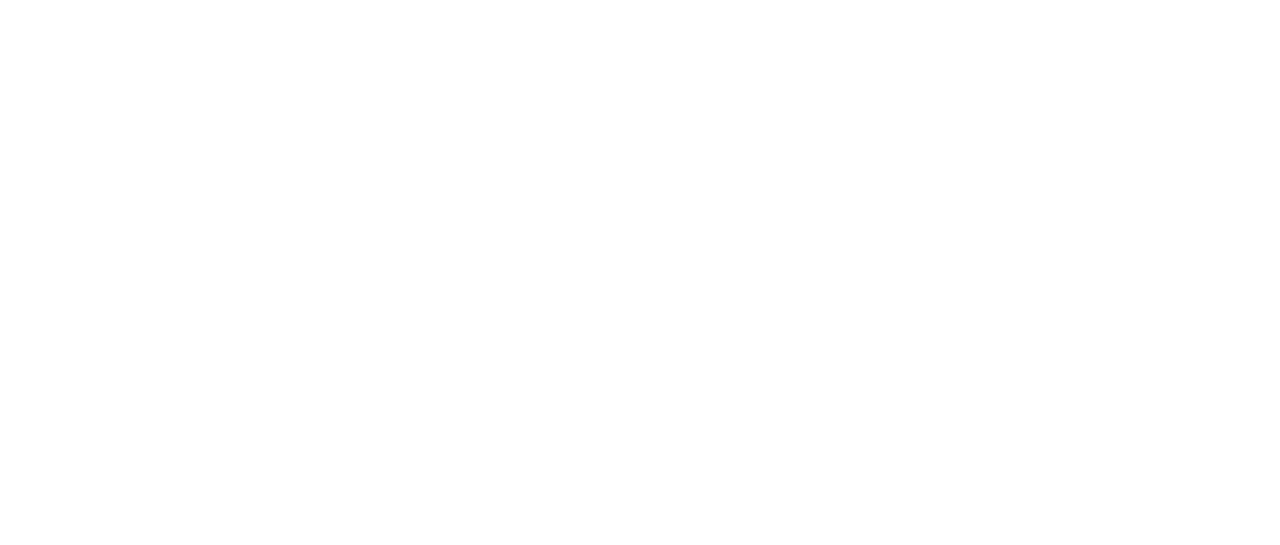
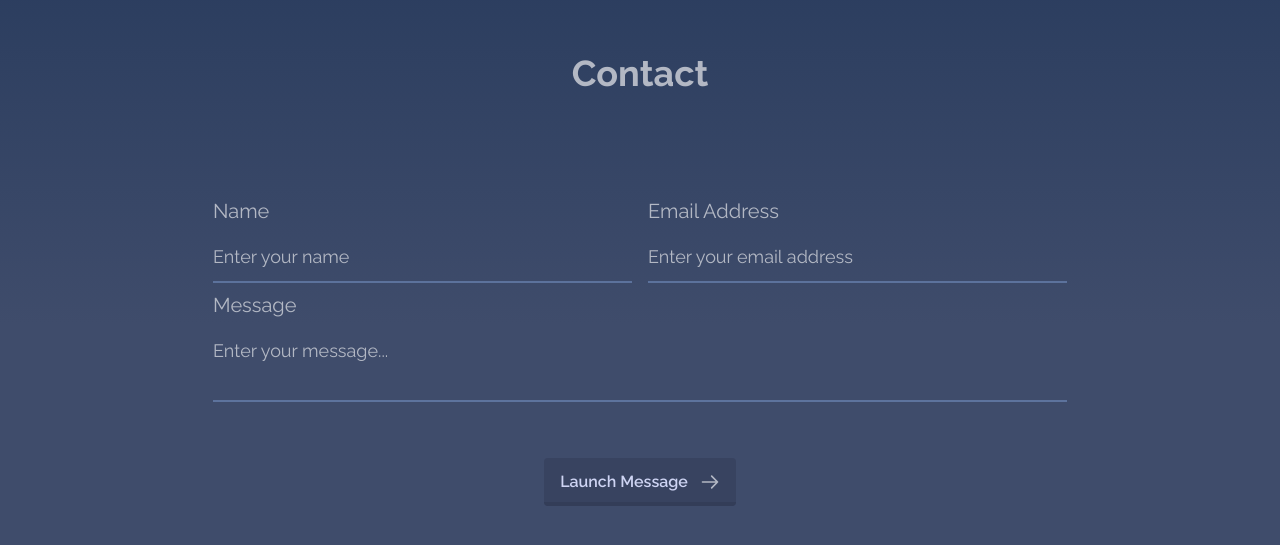
Before and after one commit to jKeanu/Portfolio, a React (Vite) app in the folder client/: page / in a window 1280 px wide. Shown: the part 2649-3194 px from the top of the page. Before the commit the page ends 2974 px from the top, so only its background shows below. Built offline with nearby package versions, Linux system fonts and the light colour scheme.

Commit message:
Added contact section

```diff
--- a/client/src/App.tsx
+++ b/client/src/App.tsx
@@ -1,6 +1,8 @@
 import { useEffect, useState } from "react";
 import HeroSection from "./component/Hero"
 import AboutMe from "./component/AboutMe";
+import Projects from "./component/Project";
+import Contact from "./component/Contact";
 
 function App() {
 
@@ -9,9 +11,8 @@
       <HeroSection />
       <main className="w-full " >
         <AboutMe />
-        <div className="aaa h-[150vh]">
-
-        </div>
+        <Projects />
+        <Contact />
       </main>
     </>
   )
--- a/client/src/component/AboutMe.tsx
+++ b/client/src/component/AboutMe.tsx
@@ -52,7 +52,7 @@
                         <div className='skill'>Mongoose</div>
                         <div className='skill'>Redis</div>
                         <div className='skill'>REST API</div>
-                        <div className='skill'>GIT</div>
+                        <div className='skill'>Git</div>
                         <div className='skill'>S3</div>
                     </div>
                 </div>
--- a/client/src/component/Contact.tsx
+++ b/client/src/component/Contact.tsx
@@ -1,6 +1,97 @@
-const Contact:React.FC<void>=()=>{
+import React, { ChangeEvent, useState } from "react"
+
+const Contact:React.FC=()=>{
+    const [formData, setFormData] = useState({name:"", email:"", message:""})
+
+    const handleChange = (e:React.ChangeEvent<HTMLInputElement>|React.ChangeEvent<HTMLTextAreaElement>)=>{
+        e.preventDefault()
+        const {name, value} = e.target
+        setFormData(prevFormData=>{
+            return {
+                ...prevFormData,
+                [name] : value
+            }
+        })
+    }
+
+    const handleSubmit = (e:React.FormEvent<HTMLFormElement>)=>{
+        e.preventDefault()
+    }
+
     return (
-        <>
-        </>
+        <section className="contact-section pt-32 min-h-[100vh]">
+            <h2 className="mb-12 font-bold font-raleway text-center text-3xl lg:text-4xl">Contact</h2>
+            <form className="contact-form flex flex-col items-center w-[300px] xsm:w-[350px] sm:w-[650px] sm:p-12 p-4 rounded-md mx-auto lg:w-[950px]" onSubmit={handleSubmit}>
+                <div className="w-[100%] flex gap-x-4 lg:flex-row flex-col">
+                    <div className="w-[100%]">
+                        <label htmlFor="name" className="block text-default font-raleway my-2 text-xl">Name</label>
+                        <input type="text" id="name" name="name" className="block font-raleway w-[100%] placeholder-default
+                        py-2.5 text-default focus:outline-none bg-transparent border-b-2 border-solid focus:border-[#b3c1f4d1]
+                        border-[#748fc294] border-t-0 border-l-0 border-r-0 text-lg" placeholder="Enter your name"
+                        onChange={handleChange} style={{borderBottomColor:formData.name?'#b3c1f4d1':''}}/>
+                    </div>
+                    <div className="w-[100%]">
+                        <label htmlFor="email" className="block text-default font-raleway my-2 text-xl">Email Address</label>
+                        <input type="email" id="email" name="email"className="block font-raleway w-[100%] placeholder-default
+                        py-2.5 text-default focus:outline-none bg-transparent border-b-2 border-solid focus:border-[#b3c1f4d1]  text-lg
+                        border-[#748fc294] border-t-0 border-l-0 border-r-0" onChange={handleChange} style={{borderBottomColor:formData.email?'#b3c1f4d1':''}} placeholder="Enter your email address"/>
+                    </div>
+                </div>
+                <div className="w-[100%]">
+                    <label htmlFor="message" className="block text-default font-raleway my-2 text-xl">Message</label>
+                    <textarea id="message" name="message" placeholder="Enter your message..." className="block font-raleway
+                    resize-none w-[100%] placeholder-default border py-2.5 h-[75px] text-default placeholder:font-raleway outline-none
+                    bg-transparent border-b-2 border-solid focus:border-[#b3c1f4d1] border-[#748fc294] border-t-0 border-l-0 border-r-0
+                    text-lg"
+                    onChange={handleChange} style={{borderBottomColor:formData.message?'#b3c1f4d1':''}}>
+                    </textarea>
+                </div>
+                <div className="w-full h-40 flex items-center justify-center cursor-pointer">
+    <div className="relative inline-flex items-center justify-start py-3 pl-4 pr-12 overflow-hidden font-semibold text-indigo-600 transition-all duration-150 ease-in-out rounded hover:pl-10 hover:pr-6
+    bg-[#24293c3b] group">
+        <span className="absolute bottom-0 left-0 w-full h-1 transition-all duration-150 ease-in-out bg-[#24293c3b] group-hover:h-full">
+        </span>
+        <span
+            className="absolute right-0 pr-4 duration-200 ease-out group-hover:translate-x-12">
+            <svg
+                xmlns="http://www.w3.org/2000/svg"
+                viewBox="0 0 24 24"
+                stroke="currentColor"
+                fill="none"
+                className="w-5 h-5 stroke-default">
+                <path
+                    d="M14 5l7 7m0 0l-7 7m7-7H3"
+                    strokeWidth="2"
+                    strokeLinejoin="round"
+                    strokeLinecap="round">
+                </path>
+            </svg>
+        </span>
+        <span
+            className="absolute left-0 pl-2.5 -translate-x-12 group-hover:translate-x-0 ease-out duration-200">
+           <svg
+            xmlns="http://www.w3.org/2000/svg"
+            viewBox="0 0 24 24"
+            stroke="currentColor"
+            fill="none"
+            className="w-5 h-5 stroke-default">
+                <path
+                    d="M14 5l7 7m0 0l-7 7m7-7H3"
+                    strokeWidth="2"
+                    strokeLinejoin="round"
+                    strokeLinecap="round">
+                </path>
+            </svg>
+        </span>
+        <span
+            className="relative w-full text-left transition-colors font-raleway duration-200 ease-in-out text-[#ced4f3]">
+            Launch Message
+        </span>
+        </div>
+    </div>
+            </form>
+        </section>
     )
 }
+
+export default Contact
--- a/client/src/component/Project.tsx
+++ b/client/src/component/Project.tsx
@@ -1,6 +1,9 @@
-const Projects:React.FC<void>=()=>{
+const Projects:React.FC=()=>{
     return (
-        <>
-        </>
+        <section className="projects-section min-h-[100vh]">
+
+        </section>
     )
 }
+
+export default Projects
--- a/client/src/index.css
+++ b/client/src/index.css
@@ -11,13 +11,20 @@
     *{
         @apply text-default
     }
-
     .skill, .tool{
         @apply font-raleway font-normal text-base backdrop-blur-lg bg-gradient-to-tl from-transparent via-[rgba(11,17,33,0.28)] to-transparent rounded-md py-2 px-6 pointer-events-none lg:text-lg
     }
 }
 
 
+input:-webkit-autofill,
+input:-webkit-autofill:hover,
+input:-webkit-autofill:focus,
+input:-webkit-autofill:active {
+    transition: background-color 5000s ease-in-out 0s, color 5000s ease-in-out 0s; /* Slow transition for background and text color */
+    -webkit-text-fill-color: #b3b8c4 !important; /* Set your preferred text color */
+    box-shadow: 0 0 0px 1000px transparent inset; /* 'Fakes' a transparent background */
+}
 
 html{
     height: 100%;
@@ -39,14 +46,19 @@
 .about-me-section{
     min-height: 100vh;
     background: rgb(0,0,0);
+    background: -webkit-linear-gradient(180deg, rgba(0,0,0,1) 15%, rgba(6,25,55,1) 40%, #283b5d 100%);
     background: linear-gradient(180deg, rgba(0,0,0,1) 15%, rgba(6,25,55,1) 40%, rgb(40, 59, 93) 100%);
 }
 
 .hero-section{
     min-height: 100vh;
-    background: url('/img/hero-background.jpeg') center/cover no-repeat,  linear-gradient(275deg, rgb(0, 0, 0) 0%, rgb(56, 68, 86) 46%, rgb(0, 0, 0) 100%);
+    background: url('/img/hero-background.jpeg') center/cover no-repeat,  linear-gradient(275deg, rgb(0, 0, 0) 0%, #384456 46%, rgb(0, 0, 0) 100%);
     background-blend-mode: multiply;
     margin-bottom: -15px;
+}
+
+.projects-section{
+    background: rgb(40, 59, 93);
 }
 
 ul{
@@ -91,3 +103,9 @@
     opacity: 1;
     transform: translateX(-50%) translateY(-50%) scale(1.3);
 }
+
+.contact-section{
+    background: #3f4c6b;
+    background: -webkit-linear-gradient(0deg, #3f4c6b 0%, #3f4c6b 50%, #283b5d 100%);
+    background: linear-gradient(0deg, #3f4c6b 0%, #3f4c6b 50%, #283b5d 100%);
+}
```
Also changed, not shown: client/public/img/html-icon.svg (deleted), client/src/component/Footer.tsx (added).
